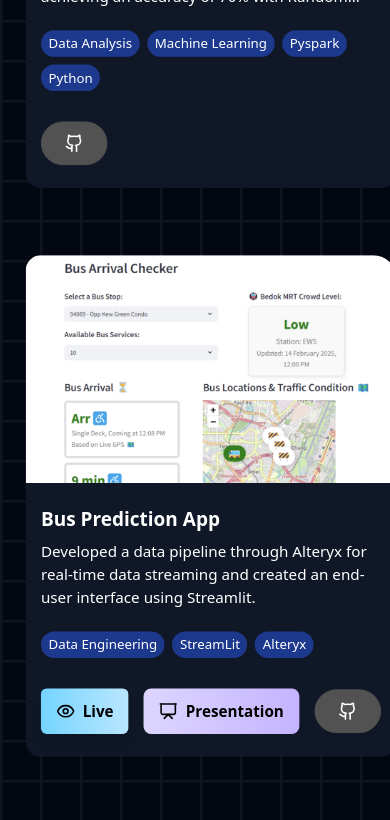
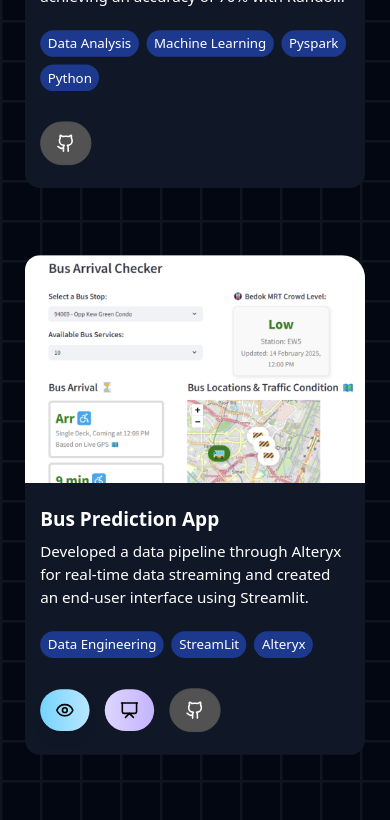
Before and after one commit to xhhhhhchen/My-Portfolio, a React (Vite) app: page /main in a window 390 px wide. Shown: the part 1420-2240 px from the top of the page. Built offline with nearby package versions, Linux system fonts and the light colour scheme.

Commit message:
edited icons

```diff
--- a/src/sections/projects.jsx
+++ b/src/sections/projects.jsx
@@ -120,13 +120,13 @@ const Projects = () => {
                             boxShadow: "0 4px 20px rgba(13, 148, 136, 1)"
                           }}
                           whileTap={{ scale: 0.95 }}
-                          className="  px-4 py-3 flex items-center gap-2 capitalize font-semibold bg-gradient-to-r from-sky-300 to-sky-200 text-white rounded-md shadow-lg"
+                          className="  px-4 py-3 flex items-center gap-2 capitalize font-semibold bg-gradient-to-r from-sky-300 to-sky-200 text-white rounded-full md:rounded-lg shadow-lg"
                           href={project.liveUrl}
                           target="_blank"
                           rel="noopener noreferrer"
                         >
                           <Eye size={20} className='text-black' />
-                          <p className="font-semibold text-black">Live</p>
+                          <p className="font-semibold text-black hidden md:block">Live</p>
                         </motion.a>
                       )}
 
@@ -138,13 +138,13 @@ const Projects = () => {
                              boxShadow: "0 4px 20px rgba(254, 172, 215, 0.4)"
                           }}
                           whileTap={{ scale: 0.95 }}
-                          className=" px-4 py-3 flex items-center gap-2 capitalize font-semibold bg-gradient-to-r from-violet-200 to-violet-300 text-black rounded-lg"
+                          className=" px-4 py-3 flex items-center gap-2 capitalize font-semibold bg-gradient-to-r from-violet-200 to-violet-300 text-black rounded-full md:rounded-lg"
                           href={project.presentationURL}
                           target="_blank"
                           rel="noopener noreferrer"
                         >
                           <PresentationIcon size={20} />
-                          <p className="font-semibold">Presentation</p>
+                          <p className="font-semibold hidden md:block">Presentation</p>
 
 
                         </motion.a>
@@ -157,7 +157,7 @@ const Projects = () => {
                             backgroundColor: "rgba(31, 41, 55, 0.8)"
                           }}
                           whileTap={{ scale: 0.95 }}
-                          className="border border-neutral-600 px-6 py-3 flex items-center gap-2 capitalize font-semibold bg-neutral-600 hover:bg-gray-900 duration-200 ease-in text-white rounded-full"
+                          className="border border-neutral-600 px-4 md:px-6 py-3 flex items-center gap-2 capitalize font-semibold bg-neutral-600 hover:bg-gray-900 duration-200 ease-in text-white rounded-full"
                           href={project.sourceUrl}
                           target="_blank"
                           rel="noopener noreferrer"
```
